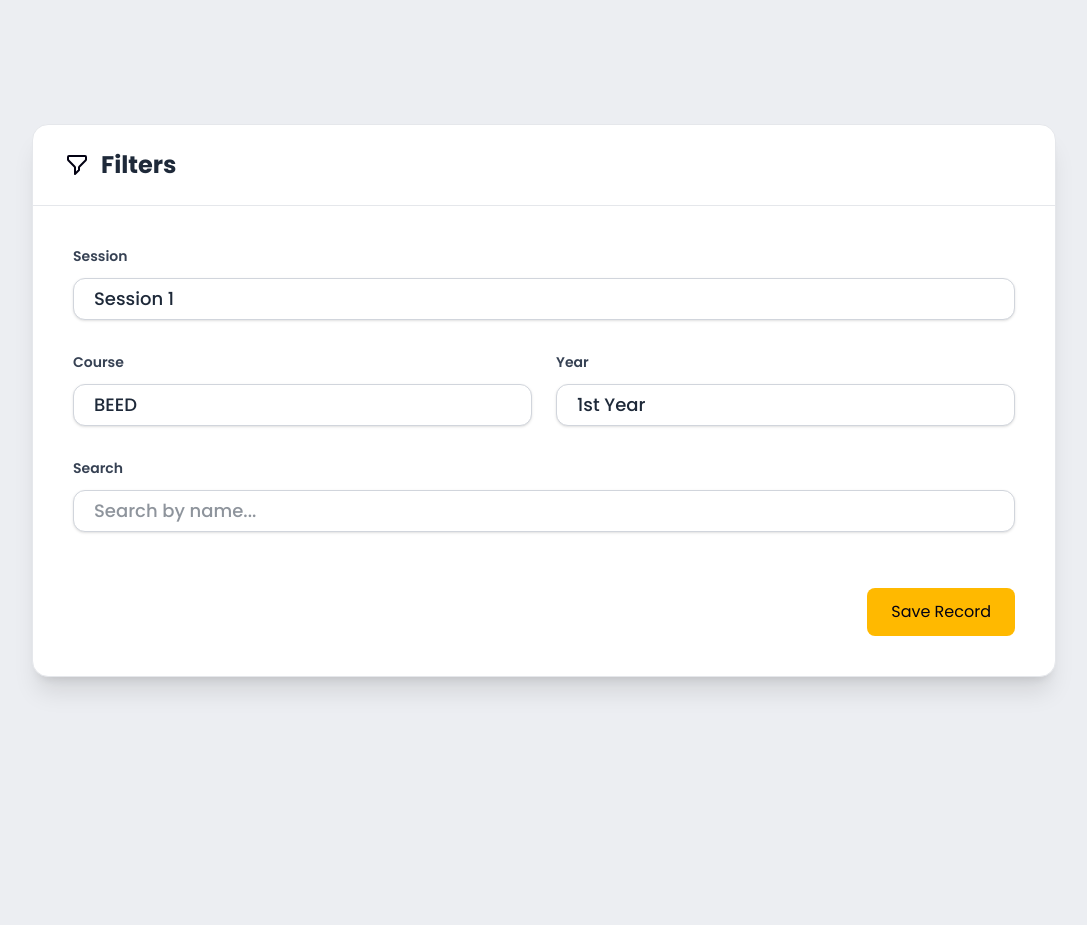
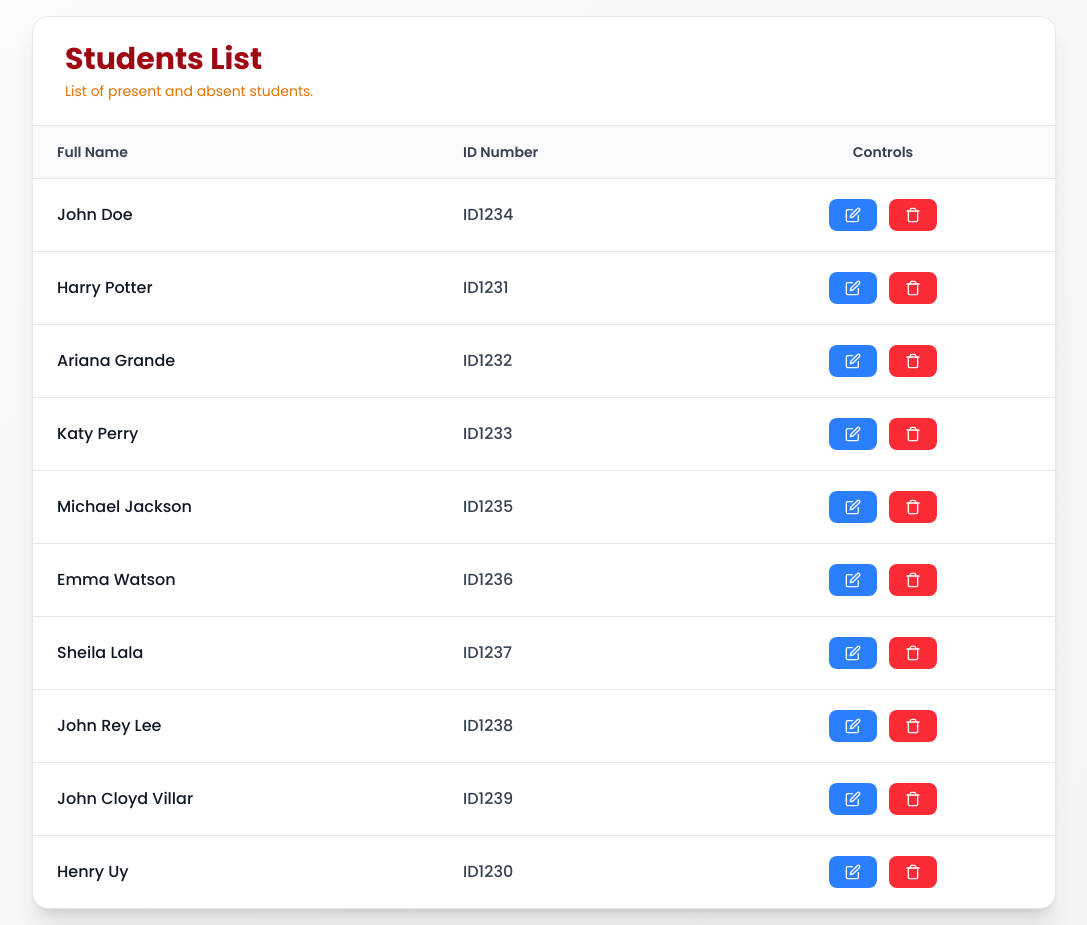
Before and after one commit to johnrefani/pup-adsum, a Next.js app: page /test in a window 1280 px wide. Shown: the whole page, without its empty margins (96-1183 px from the left). Before the commit the page ends 800 px from the top, so only its background shows below. Built offline with nearby package versions, Linux system fonts and the light colour scheme.

Commit message:
User Manage

```diff
--- a/app/test/page.tsx
+++ b/app/test/page.tsx
@@ -1,14 +1,16 @@
 import GeneratedQr from '@/components/ui/GeneratedQR'
 import SessionInformation from '@/components/ui/SessionInformation'
 import SessionList from '@/components/ui/SessionList'
+import StudentData from '@/components/ui/StudentData'
 import StudentFilter from '@/components/ui/StudentFilter'
 import StudentList from '@/components/ui/StudentList'
+import UserFilter from '@/components/ui/UserFilter'
 import React from 'react'
 
 const page = () => {
   return (
     <div>
-      <StudentFilter />
+      <StudentData />
 
     </div>
   )
--- /dev/null
+++ b/components/ui/StudentData.tsx
@@ -0,0 +1,106 @@
+// File: StudentData.tsx
+import React from 'react';
+import { Button } from '@/lib/imports';
+import { Editing, Trash } from '@/lib/icons';
+
+const StudentData: React.FC = () => {
+  // Pure front-end dummy data
+  const students = [
+    { id: 1, name: 'John Doe', idNumber: 'ID1234' },
+    { id: 2, name: 'Harry Potter', idNumber: 'ID1231' },
+    { id: 3, name: 'Ariana Grande', idNumber: 'ID1232' },
+    { id: 4, name: 'Katy Perry', idNumber: 'ID1233' },
+    { id: 5, name: 'Michael Jackson', idNumber: 'ID1235' },
+    { id: 6, name: 'Emma Watson', idNumber: 'ID1236' },
+    { id: 7, name: 'Sheila Lala', idNumber: 'ID1237' },
+    { id: 8, name: 'John Rey Lee', idNumber: 'ID1238' },
+    { id: 9, name: 'John Cloyd Villar', idNumber: 'ID1239' },
+    { id: 10, name: 'Henry Uy', idNumber: 'ID1230' },
+  ];
+
+  return (
+    <div className="min-h-screen bg-gradient-to-br from-gray-50 to-gray-100 flex items-center justify-center p-4">
+      <div className="w-full max-w-5xl bg-white rounded-2xl shadow-xl border border-gray-200 overflow-hidden">
+        {/* Header */}
+        <div className="border-b border-gray-200 px-6 py-5 sm:px-8 sm:py-6">
+          <h2 className="text-2xl sm:text-3xl font-bold text-red-800">
+            Students List
+          </h2>
+          <p className="text-sm text-amber-600 mt-1">
+            List of present and absent students.
+          </p>
+        </div>
+
+        {/* Table */}
+        <div className="overflow-x-auto">
+          <table className="w-full">
+            {/* Table Header */}
+            <thead>
+              <tr className="border-b border-gray-200 bg-gray-50">
+                <th className="text-left px-6 py-4 text-sm font-semibold text-gray-700">
+                  Full Name
+                </th>
+                <th className="text-left px-6 py-4 text-sm font-semibold text-gray-700 hidden sm:table-cell">
+                  ID Number
+                </th>
+                <th className="text-center px-6 py-4 text-sm font-semibold text-gray-700">
+                  Controls
+                </th>
+              </tr>
+            </thead>
+
+            {/* Table Body */}
+            <tbody className="divide-y divide-gray-200">
+              {students.map((student) => (
+                <tr
+                  key={student.id}
+                  className="hover:bg-gray-50 transition"
+                >
+                  {/* Full Name + Mobile ID */}
+                  <td className="px-6 py-5">
+                    <div className="flex flex-col">
+                      <span className="text-base font-medium text-gray-900">
+                        {student.name}
+                      </span>
+                      <span className="text-sm text-gray-500 sm:hidden">
+                        {student.idNumber}
+                      </span>
+                    </div>
+                  </td>
+
+                  {/* ID Number - Hidden on mobile */}
+                  <td className="px-6 py-5 text-gray-700 font-medium hidden sm:table-cell">
+                    {student.idNumber}
+                  </td>
+
+                  {/* Action Buttons */}
+                  <td className="px-6 py-5">
+                    <div className="flex items-center justify-center gap-3">
+                      {/* Edit Button */}
+                      <Button
+                        leftIcon={<Editing className="w-4 h-4" />}
+                        backgroundColor="bg-blue-500 hover:bg-blue-600"
+                        textColor="text-white"
+                        size="sm"
+                      />
+
+                      {/* Delete Button */}
+                      <Button
+                        leftIcon={<Trash className="w-4 h-4" />}
+                        backgroundColor="bg-red-500 hover:bg-red-600"
+                        textColor="text-white"
+                        size="sm"
+                      />
+                    </div>
+                  </td>
+                </tr>
+              ))}
+            </tbody>
+          </table>
+        </div>
+      </div>
+    </div>
+  );
+};
+
+export default StudentData;
--- /dev/null
+++ b/components/ui/UserFilter.tsx
@@ -0,0 +1,84 @@
+"use client"
+import React from 'react';
+import { InputField, Button } from '@/lib/imports';
+import { SearchableSelectField } from '@/lib/imports';
+import { Filter } from '@/lib/icons';
+
+const UserFilter: React.FC = () => {
+  return (
+    <div className="min-h-screen  flex items-center justify-center p-4">
+      <div className="w-full max-w-5xl bg-white rounded-2xl shadow-xl border border-gray-200 overflow-hidden">
+        {/* Header */}
+        <div className="border-b border-gray-200 px-6 py-5 sm:px-8 sm:py-6 flex items-center gap-3 text-lg md:text-xl lg:text-2xl">
+          <Filter/>
+          <h2 className=" font-bold text-gray-800">
+            Filters
+          </h2>
+        </div>
+
+        <div className="p-6 sm:p-8 lg:p-10 space-y-8">
+
+          {/* Course & Year Row */}
+          <div className="grid grid-cols-1 md:grid-cols-2 gap-6">
+            {/* Course */}
+            <div>
+              <label className="block text-sm font-semibold text-gray-700 mb-3">
+                Course
+              </label>
+              <SearchableSelectField
+                label=""
+                placeholder="Select course..."
+                options={['BEED', 'BSED', 'BSIT', 'BSCRIM', 'BSHM']}
+                value="BEED"
+                name={''}
+                onChange={function (e: React.ChangeEvent<HTMLSelectElement | HTMLInputElement>): void {
+                    throw new Error('Function not implemented.');
+                } }
+            />
+            </div>
+
+            {/* Year */}
+            <div>
+              <label className="block text-sm font-semibold text-gray-700 mb-3">
+                Year
+              </label>
+              <SearchableSelectField
+                label=""
+                placeholder="Select year..."
+                options={['1st Year', '2nd Year', '3rd Year', '4th Year']}
+                value="1st Year"name={''}
+                onChange={function (e: React.ChangeEvent<HTMLSelectElement | HTMLInputElement>): void {
+                    throw new Error('Function not implemented.');
+                } }
+            />
+            </div>
+          </div>
+
+          {/* Search by Name */}
+          <div>
+            <label className="block text-sm font-semibold text-gray-700 mb-3">
+              Search
+            </label>
+            <InputField
+              placeholder="Search by name..."
+              type="text"
+              state="editable"
+            />
+          </div>
+
+          {/* Add new memeber Button */}
+          <div className="flex justify-end pt-6">
+            <Button
+              text="Add new member"
+              textColor="text-white"
+              backgroundColor="bg-red-900 hover:bg-red-500"
+              size="lg"
+            />
+          </div>
+        </div>
+      </div>
+    </div>
+  );
+};
+
+export default UserFilter;
--- a/lib/icons.ts
+++ b/lib/icons.ts
@@ -9,4 +9,7 @@ export {
     FiEye as Eye,
     FiEyeOff as EyeOff,
     FiCheck as Check,
+    FiEdit as Editing,
+    FiTrash as Trash
+
 } from "react-icons/fi";
```
